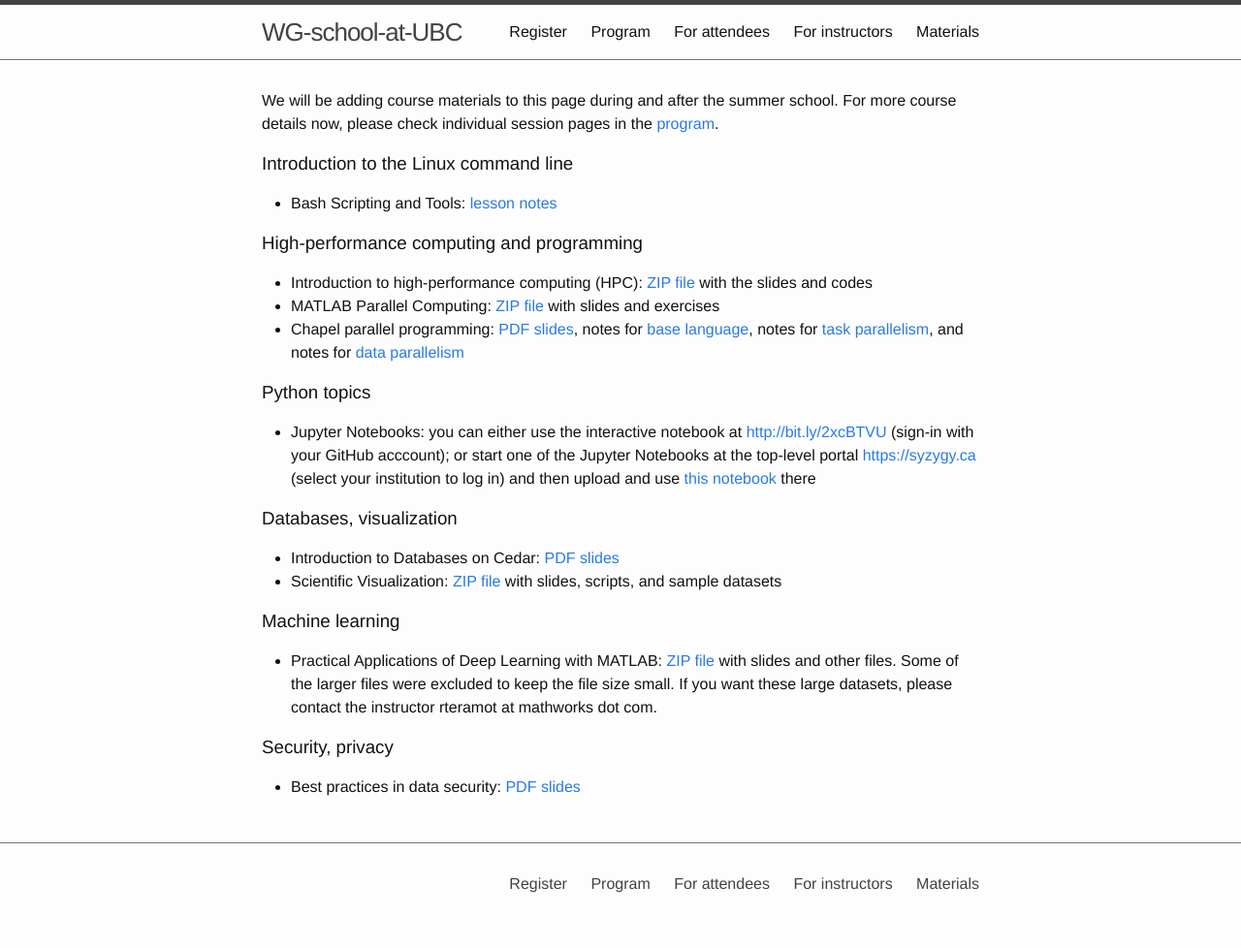
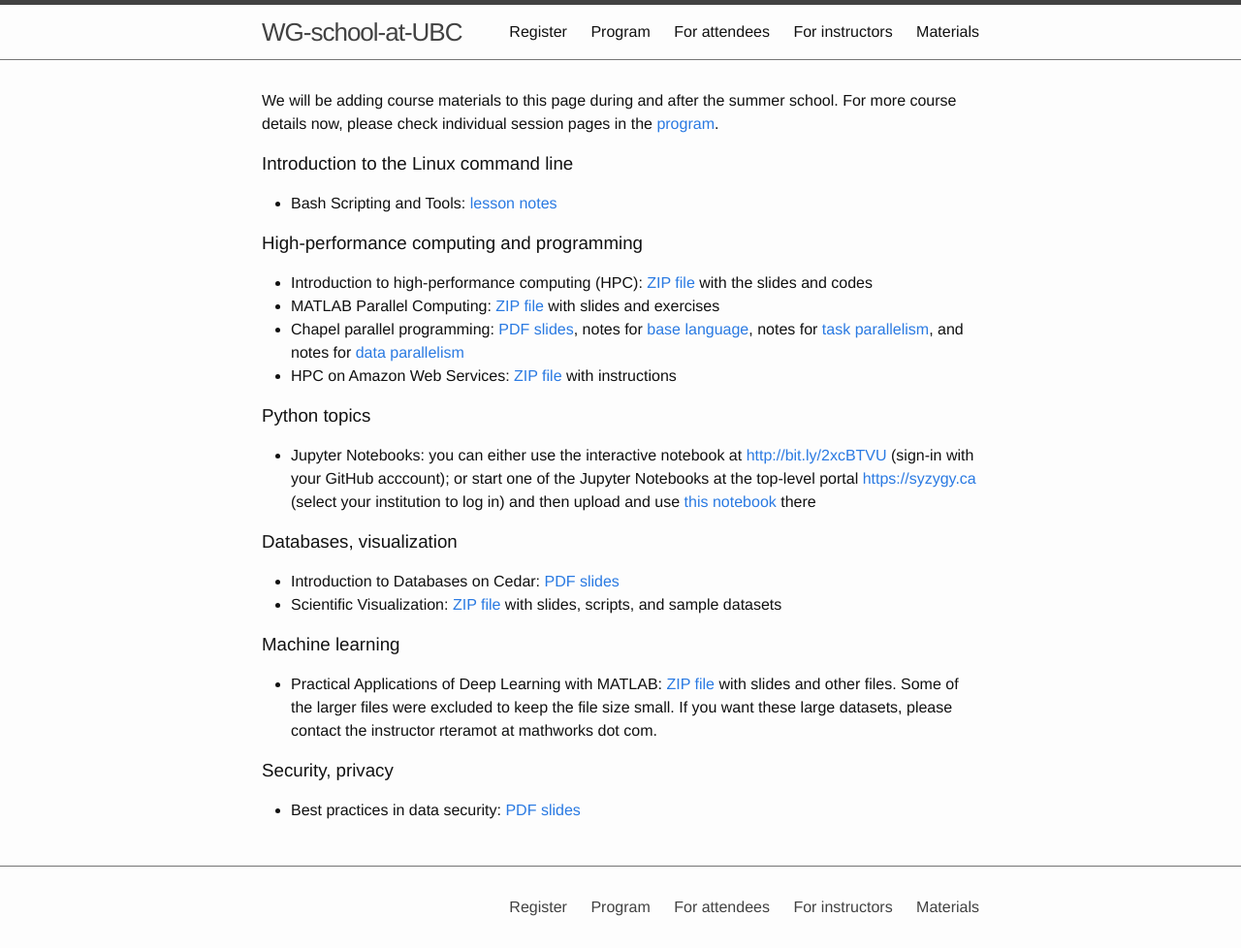
Before and after one commit to WestGrid/ubcSummerSchool2019, a Jekyll site: the page built from 4-materials.md, in a window 1280 px wide. Shown: the whole page at 97% size. Built offline with Jekyll 4.4.1, drawn with Linux system fonts in a browser that asks for light colours; before the commit the page ends 954 px from its top, so only the background shows below that.

Commit message:
added materials/awsHPC.zip

```diff
--- a/4-materials.md
+++ b/4-materials.md
@@ -16,6 +16,7 @@ details now, please check individual session pages in the [program]({{ site.base
 - Introduction to high-performance computing (HPC): [ZIP file](https://owncloud.westgrid.ca/index.php/s/VCD8Pogqmk7eS16/download) with the slides and codes
 - MATLAB Parallel Computing: [ZIP file]({{ site.baseurl }}/materials/MATLAB-Parallel-Computing-Workshop.zip) with slides and exercises
 - Chapel parallel programming: [PDF slides](https://github.com/razoumov/publish/raw/master/chapel.pdf), notes for <a href="https://github.com/razoumov/publish/blob/master/01-base.md" target="_blank">base language</a>, notes for <a href="https://github.com/razoumov/publish/blob/master/02-task-parallelism.md" target="_blank">task parallelism</a>, and notes for <a href="https://github.com/razoumov/publish/blob/master/03-domain-parallelism.md" target="_blank">data parallelism</a>
+- HPC on Amazon Web Services: [ZIP file]({{ site.baseurl }}/materials/awsHPC.zip) with instructions
 
 ### Python topics
 
```
Also changed, not shown: 1 other file.
